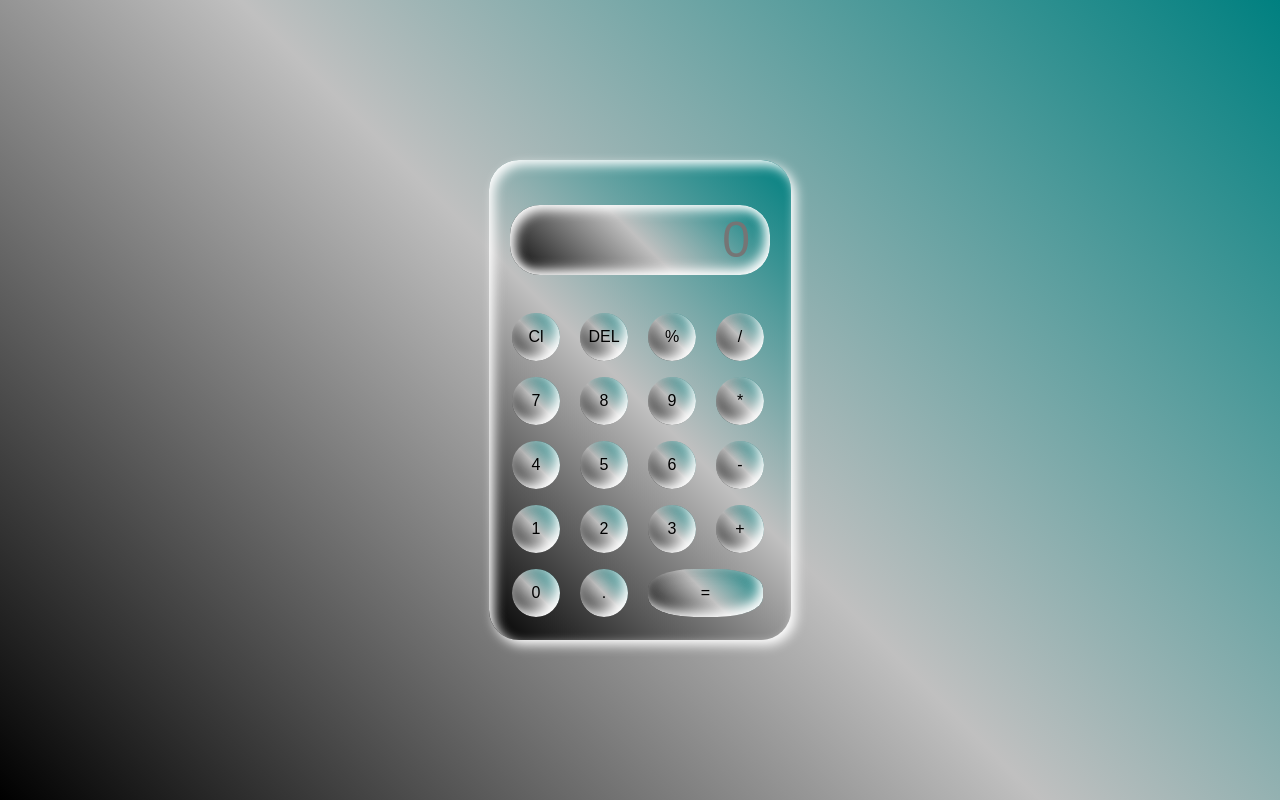
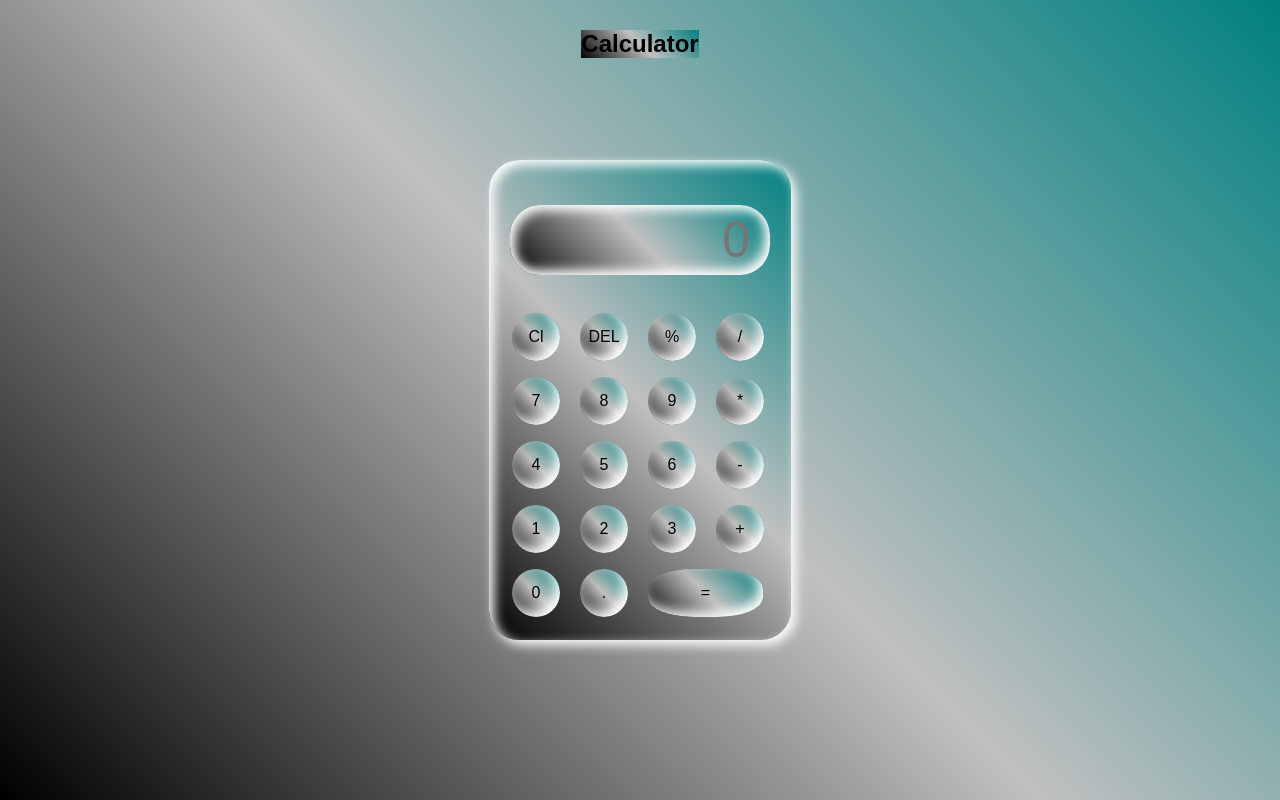
Before and after one commit to muthurajrk/Calculator, a plain HTML site: page index.html in a window 1280 px wide. Drawn offline with Linux system fonts and the light colour scheme.

Commit message:
index.html

```diff
--- a/index.html
+++ b/index.html
@@ -17,6 +17,8 @@
 <body>
 
  <div class="container">
+
+   <h2>Calculator</h2>
 
    <div class="calculator">
 
@@ -85,6 +87,8 @@
 
 .container{
 
+	position: relative;
+
 	height:100vh;
 
 	display:flex;
@@ -92,6 +96,18 @@
 	justify-content:center;
 
 	align-items:center;
+
+}
+
+.container h2{
+
+	position: absolute;
+
+	font-size: 24px;
+
+	font-weight: 750;
+
+	top: 30px;
 
 }
 
```
